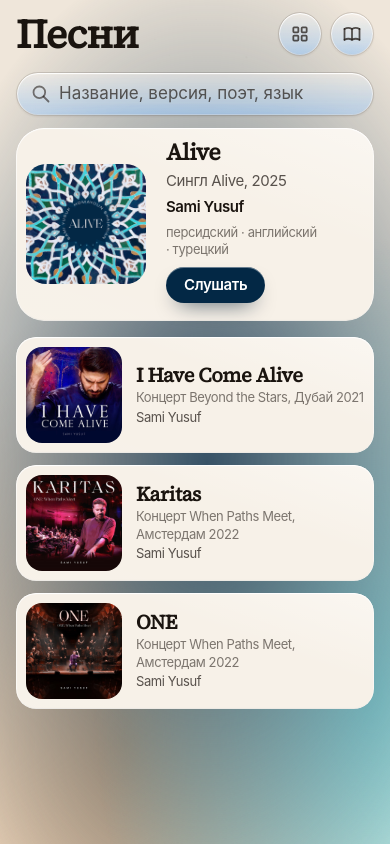
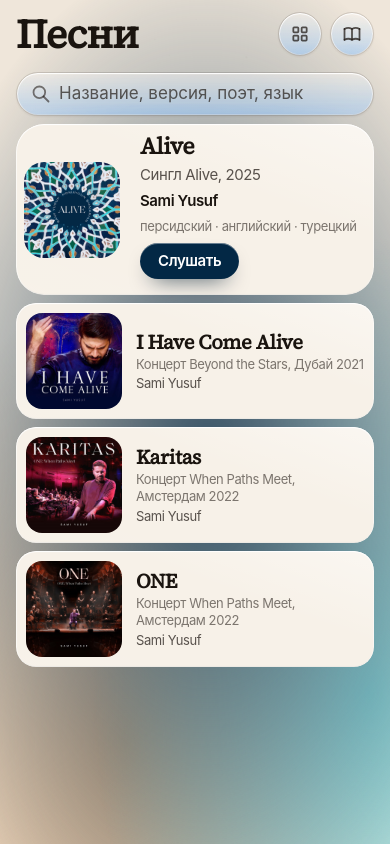
Before and after one commit to SharipovAkhror/living-lyrics, a React (Vite) app: page / in a window 390 px wide. Built offline with nearby package versions, Linux system fonts and the light colour scheme.

Commit message:
Lift the phone shelf clear of the song floor.

```diff
--- a/src/styles/app.css
+++ b/src/styles/app.css
@@ -3365,12 +3365,12 @@
     flex-direction: row;
     align-items: center;
     gap: 14px;
-    margin-top: 12px;
-    padding: 10px;
+    margin-top: 8px;
+    padding: 8px;
   }
   .lib-hero-cover {
-    width: 120px;
-    height: 120px;
+    width: 96px;
+    height: 96px;
     flex: none;
     aspect-ratio: auto;
   }
@@ -3380,6 +3380,14 @@
   .lib-hero-go {
     min-height: 36px;
     margin-top: 2px;
+  }
+  /* The last card used to end inside the song floor's box (shelf bottom 707,
+     floor top 688). That strip is the whole of D31's library-only edges, and
+     one frame of the arriving track lands on them. The shelf stops above the
+     floor. Covers stay whole; more than one song is still on screen. */
+  .lib-shelf {
+    margin-top: 8px;
+    gap: 8px;
   }
 }
 
```
Also changed, not shown: tests/baselines/geometry.json (+4 -4 lines), 1 other file (tests, documents, lock files or other folders).
